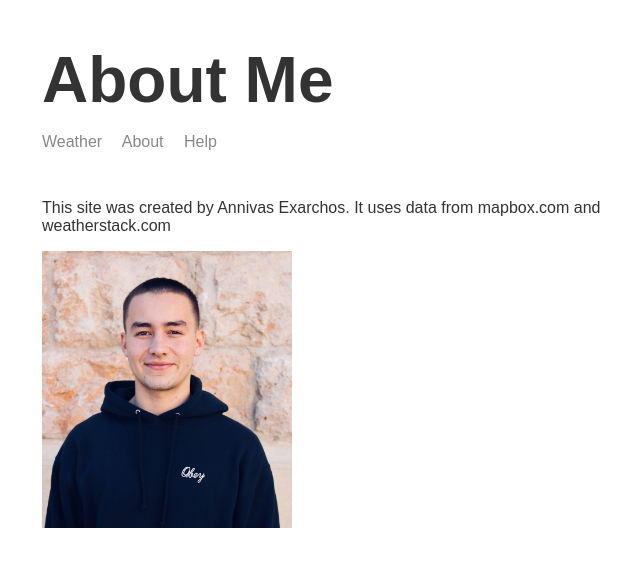
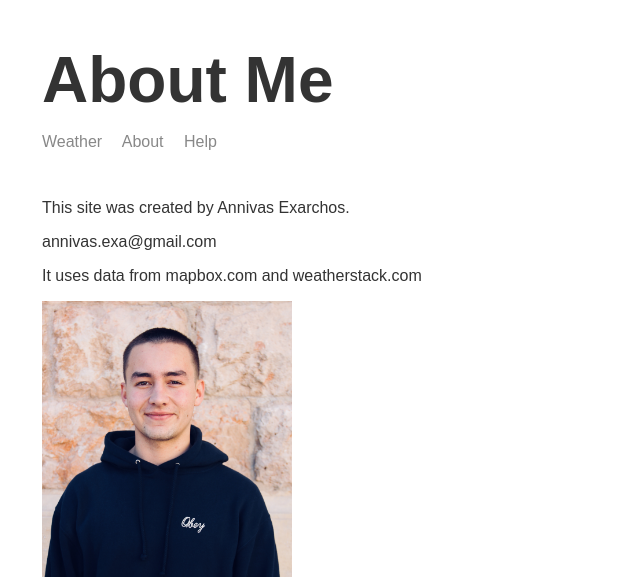
Before and after one commit to annivas/node-weather-app, a Node server app: page /about in a window 1280 px wide. Shown: the top 577 px of the page, without its empty margins (273-913 px from the left). Run offline with Node 20, Linux system fonts and the light colour scheme; some libraries are stand-ins or nearby versions.

Commit message:
Update about.hbs

```diff
--- a/templates/views/about.hbs
+++ b/templates/views/about.hbs
@@ -11,7 +11,11 @@
         <div class="main-content">
             {{>header}}
 
-            <p>This site was created by Annivas Exarchos. It uses data from mapbox.com and weatherstack.com</p>
+            <p>This site was created by {{name}}.</p>
+
+            <p>{{email}}</p>
+
+            <p>It uses data from mapbox.com and weatherstack.com</p>
 
             <img class="portrait" src="/img/IMG_3617.jpg">
         </div>
```
